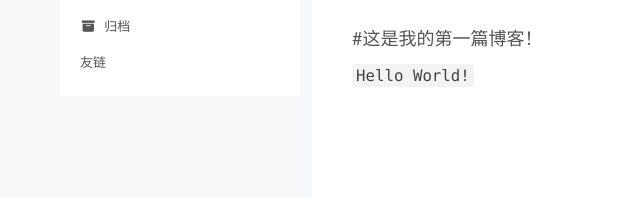
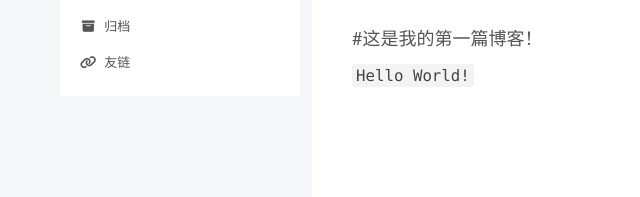
Before and after one commit to Baito-84170/Baito-84170.github.io, a plain HTML site: page 2023/07/07/firstpost/index.html in a window 1280 px wide. Shown: the part 194-391 px from the top of the page, 0-640 px from the left. Drawn offline with nearby package versions, Linux system fonts and the light colour scheme.

Commit message:
Site updated: 2023-07-27 15:14:28

```diff
--- a/2023/07/07/firstpost/index.html
+++ b/2023/07/07/firstpost/index.html
@@ -88,7 +88,7 @@
 
 
 <nav class="site-nav">
-  <ul class="main-menu menu"><li class="menu-item menu-item-home"><a href="/" rel="section"><i class="fa fa-home fa-fw"></i>首页</a></li><li class="menu-item menu-item-about"><a href="/about/" rel="section"><i class="fa fa-user fa-fw"></i>关于</a></li><li class="menu-item menu-item-tags"><a href="/tags/" rel="section"><i class="fa fa-tags fa-fw"></i>标签</a></li><li class="menu-item menu-item-archives"><a href="/archives/" rel="section"><i class="fa fa-archive fa-fw"></i>归档</a></li><li class="menu-item menu-item-friendlink"><a href="/friendlink/" rel="section"><i class="link fa-fw"></i>友链</a></li>
+  <ul class="main-menu menu"><li class="menu-item menu-item-home"><a href="/" rel="section"><i class="fa fa-home fa-fw"></i>首页</a></li><li class="menu-item menu-item-about"><a href="/about/" rel="section"><i class="fa fa-user fa-fw"></i>关于</a></li><li class="menu-item menu-item-tags"><a href="/tags/" rel="section"><i class="fa fa-tags fa-fw"></i>标签</a></li><li class="menu-item menu-item-archives"><a href="/archives/" rel="section"><i class="fa fa-archive fa-fw"></i>归档</a></li><li class="menu-item menu-item-friendlink"><a href="/friendlink/" rel="section"><i class="fa fa-link fa-fw"></i>友链</a></li>
   </ul>
 </nav>
 
```
Also changed, not shown: 2023/07/27/page/index.html (+1 -1 lines), about/index.html (+1 -1 lines), archives/2023/07/index.html (+1 -1 lines), archives/2023/index.html (+1 -1 lines), archives/index.html (+1 -1 lines), friendlink/index.html (+1 -1 lines), index.html (+1 -1 lines), tags/index.html (+1 -1 lines), tags/博客/index.html (+1 -1 lines).
